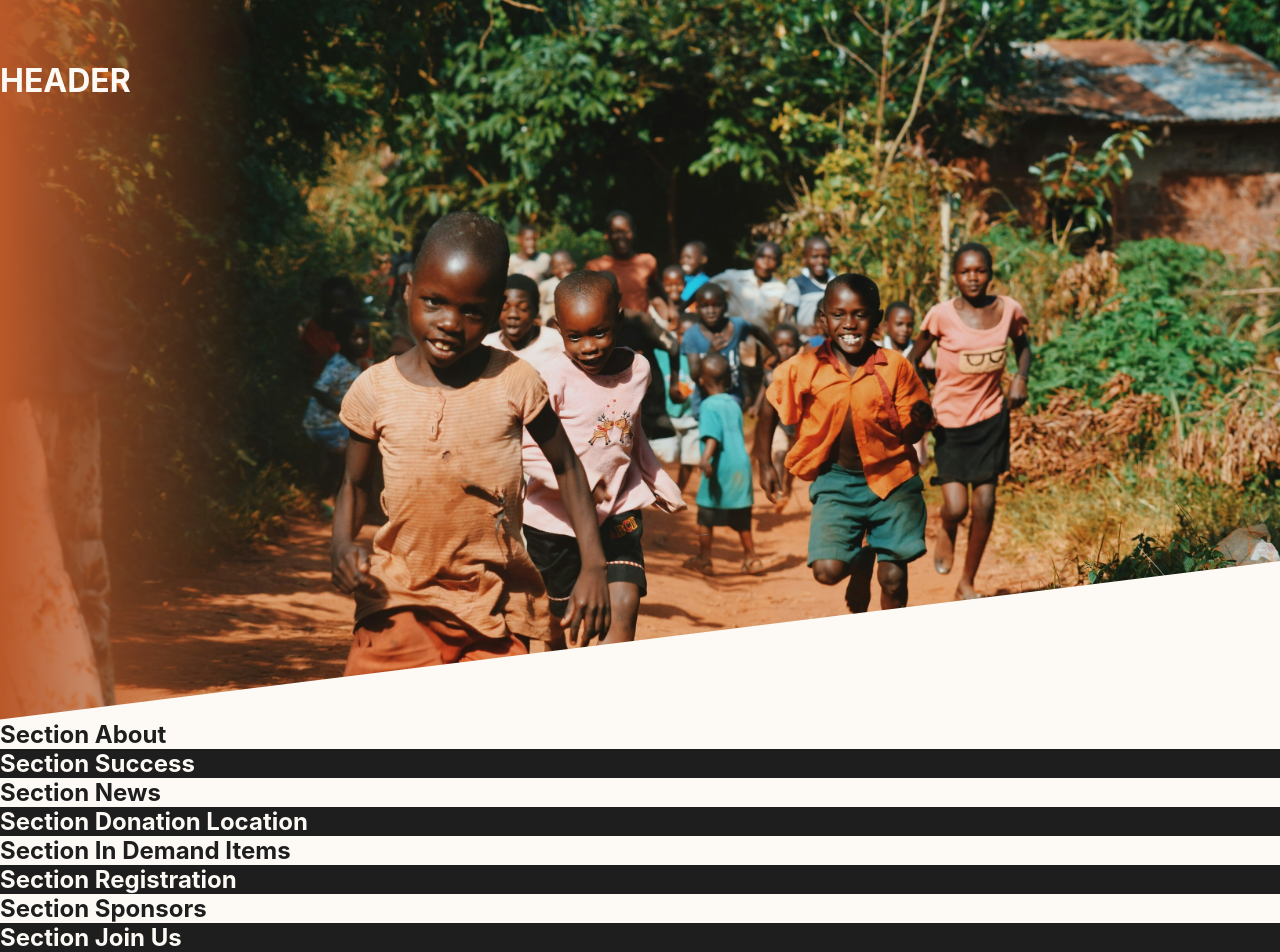
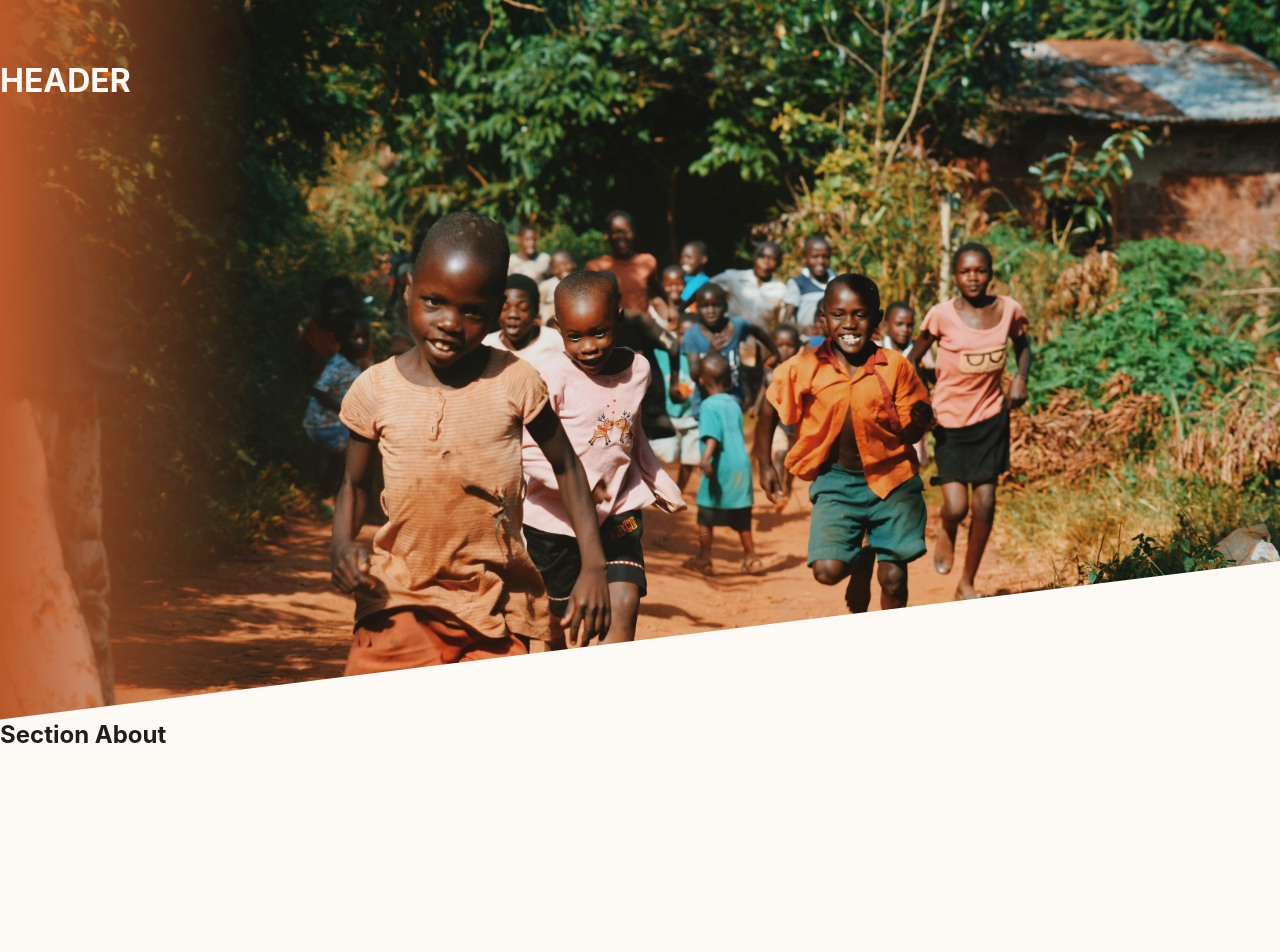
Before and after one commit to Floelly/KleiderspendenRegistrierung, a React (Vite) app: page / in a window 1280 px wide. Shown: the top 952 px of the page. Built offline with nearby package versions, Linux system fonts and the light colour scheme.

Commit message:
Section styling (dreiecke, min-height)

```diff
--- a/src/components/sections/About.jsx
+++ b/src/components/sections/About.jsx
@@ -1,10 +1,10 @@
 import Section from "../ui/Section";
 
-export default function About({sectionNumber}) {
+export default function About() {
 
   return (
     <>
-      <Section number={sectionNumber}>
+      <Section>
         <h1>Section About</h1>
       </Section>
     </>
--- a/src/components/sections/DonationLocation.jsx
+++ b/src/components/sections/DonationLocation.jsx
@@ -1,10 +1,10 @@
 import Section from "../ui/Section";
 
-export default function DonationLocation({sectionNumber}) {
+export default function DonationLocation() {
 
   return (
     <>
-      <Section number={sectionNumber}>
+      <Section>
         <h1>Section Donation Location</h1>
       </Section>
     </>
--- a/src/components/sections/InDemandItems.jsx
+++ b/src/components/sections/InDemandItems.jsx
@@ -1,10 +1,10 @@
 import Section from "../ui/Section";
 
-export default function InDemandItems({sectionNumber}) {
+export default function InDemandItems() {
 
   return (
     <>
-      <Section number={sectionNumber}>
+      <Section>
         <h1>Section In Demand Items</h1>
       </Section>
     </>
--- a/src/components/sections/JoinUs.jsx
+++ b/src/components/sections/JoinUs.jsx
@@ -1,10 +1,10 @@
 import Section from "../ui/Section";
 
-export default function JoinUs({sectionNumber}) {
+export default function JoinUs() {
 
   return (
     <>
-      <Section number={sectionNumber}>
+      <Section>
         <h1>Section Join Us</h1>
       </Section>
     </>
--- a/src/components/sections/News.jsx
+++ b/src/components/sections/News.jsx
@@ -1,10 +1,10 @@
 import Section from "../ui/Section";
 
-export default function News({sectionNumber}) {
+export default function News() {
 
   return (
     <>
-      <Section number={sectionNumber}>
+      <Section>
         <h1>Section News</h1>
       </Section>
     </>
--- a/src/components/sections/PartnerProjects.jsx
+++ b/src/components/sections/PartnerProjects.jsx
@@ -1,10 +1,10 @@
 import Section from "../ui/Section";
 
-export default function PartnerProjects({sectionNumber}) {
+export default function PartnerProjects() {
 
   return (
     <>
-      <Section number={sectionNumber}>
+      <Section>
         <h1>Section Partner Projects</h1>
       </Section>
     </>
--- a/src/components/sections/Registration.jsx
+++ b/src/components/sections/Registration.jsx
@@ -1,10 +1,10 @@
 import Section from "../ui/Section";
 
-export default function Registration({sectionNumber}) {
+export default function Registration() {
 
   return (
     <>
-      <Section number={sectionNumber}>
+      <Section>
         <h1>Section Registration</h1>
       </Section>
     </>
--- a/src/components/sections/Sponsors.jsx
+++ b/src/components/sections/Sponsors.jsx
@@ -1,10 +1,10 @@
 import Section from "../ui/Section";
 
-export default function Sponsors({sectionNumber}) {
+export default function Sponsors() {
 
   return (
     <>
-      <Section number={sectionNumber}>
+      <Section>
         <h1>Section Sponsors</h1>
       </Section>
     </>
--- a/src/components/sections/Success.jsx
+++ b/src/components/sections/Success.jsx
@@ -1,10 +1,10 @@
 import Section from "../ui/Section";
 
-export default function Success({sectionNumber}) {
+export default function Success() {
 
   return (
     <>
-      <Section number={sectionNumber}>
+      <Section>
         <h1>Section Success</h1>
       </Section>
     </>
--- a/src/components/sections/Titlepage.jsx
+++ b/src/components/sections/Titlepage.jsx
@@ -2,24 +2,12 @@ import Section from "../ui/Section";
 import styled from "styled-components";
 
 const TitlepageContainer = styled.div`
-  position: relative;
   background: url('src/assets/TitleImage1.jpg');
   background-position: 35% 40%;
   background-size: cover;
   background-repeat: no-repeat;
-  height: 90vh;
+  min-height: 90vh;
   width: 100%;
-
-  &::after {
-    content: '';
-    position: absolute;
-    bottom: -1px;
-    left: 0;
-    width: 100%;
-    height: 20vh;
-    background-color: ${({theme}) => theme.colors.lightBg};
-    clip-path: polygon(0 99%, 100% 0, 100% 100%, 0 100%);
-  }
 
   @media screen and (min-width: ${({theme}) => theme.breakpoints.desktop}) {
     background: ${({theme}) =>  `linear-gradient(to right, ${theme.colors.primary} 0%, rgba(255, 255, 255, 0) 20%), url('src/assets/TitleImage1.jpg')`};
@@ -29,10 +17,10 @@ const TitlepageContainer = styled.div`
   }
 `;
 
-export default function Titlepage({sectionNumber}) {
+export default function Titlepage() {
 
   return (
-      <Section number={sectionNumber}>
+      <Section>
         <TitlepageContainer />
       </Section>
   );
--- a/src/components/ui/Section.jsx
+++ b/src/components/ui/Section.jsx
@@ -1,16 +1,47 @@
 import styled from "styled-components"
 
 const StyledSection = styled.section`
-    background-color: ${({ $variant, theme}) => $variant === 'light' ? theme.colors.lightBg : theme.colors.darkBg};
-    color: ${({ $variant, theme}) => $variant === 'light' ? theme.colors.lightText : theme.colors.darkText};
+    background-color: ${({ theme}) => theme.colors.lightBg};
+    color: ${({ theme}) => theme.colors.lightText };
+    position: relative;
+    min-height: 50vh;
+
+    &:nth-child(odd) {
+      background-color: ${({ theme}) => theme.colors.darkBg};
+      color: ${({ theme}) => theme.colors.darkText};
+    }
+
+    &:not(:first-child):nth-child(odd)::before {
+      content: '';
+      position: absolute;
+      top: -1px;
+      left: 0;
+      width: 100%;
+      height: 20vh;
+
+      background-color: ${({theme}) => theme.colors.lightBg};
+      clip-path: polygon(0 0, 100% 0, 100% 1%, 0 100%);
+      z-index: 1;
+    }
+
+    &:not(:last-child):nth-child(odd)::after {
+      content: '';
+      position: absolute;
+      bottom: -1px;
+      left: 0;
+      width: 100%;
+      height: 20vh;
+      background-color: ${({theme}) => theme.colors.lightBg};
+      clip-path: polygon(0 99%, 100% 0, 100% 100%, 0 100%);
+      z-index: 1;
+    }
   `
 
-const Section = ({ number, children, ...props }) => {
-  const variant = number % 2 === 0 ? 'light' : 'dark';
+const Section = ({ children, ...props }) => {
 
 
   return (
-      <StyledSection $variant={variant} {...props}>
+      <StyledSection {...props}>
         {children}
       </StyledSection>
   );
```
